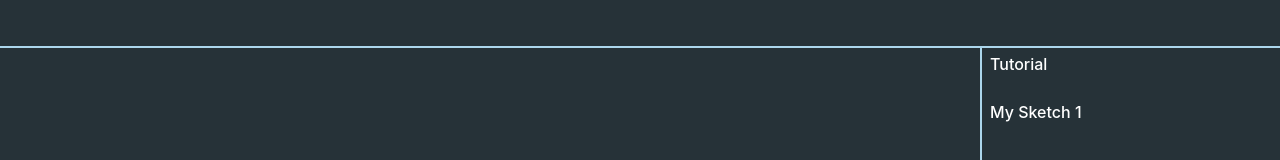
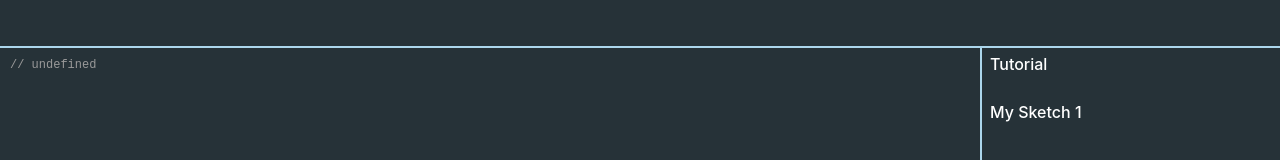
Before and after one commit to code-with-blanc/p5x-playground, a React (Create React App) app: page / in a window 1280 px wide. Shown: the top 160 px of the page. Built offline with nearby package versions, Linux system fonts and the light colour scheme.

Commit message:
Bring Editor component back

```diff
--- /dev/null
+++ b/src/features/editor/customSimpleEditor/CustomSimpleEditor.tsx
@@ -0,0 +1,35 @@
+import React from 'react'
+
+import ReactSimpleCodeEditor from 'react-simple-code-editor';
+import highlight from './highlight';
+
+import 'prismjs/components/prism-clike';
+import 'prismjs/components/prism-javascript';
+
+import './prism.css';
+
+
+interface CustomSimpleEditorProps {
+  value: string;
+  onValueChange: (value: string) => void;
+}
+
+export const CustomSimpleEditor = (props: CustomSimpleEditorProps) => {
+  return (
+    <ReactSimpleCodeEditor
+      value={props.value || "// undefined"}
+      onValueChange={props.onValueChange}
+      highlight={highlight}
+      padding={10}
+      style={{
+        fontFamily: '"Fira code", "Fira Mono", monospace',
+        fontSize: 12,
+        color: 'white',
+        width: '100%',
+        height: '100%',
+      }}
+    />
+  )
+}
+
+export default CustomSimpleEditor;
--- a/src/features/editor/editor.tsx
+++ b/src/features/editor/editor.tsx
@@ -1,7 +1,7 @@
 import React, { Component } from 'react'
 import styled from 'styled-components';
 
-// import MySimpleEditor from './mySimpleEditor/mySimpleEditor';
+import CustomSimpleEditor from './customSimpleEditor/CustomSimpleEditor';
 import { withSketch, InjectedSketchProps } from '../../repository/sketch/sketchProvider';
 
 interface EditorProps extends InjectedSketchProps {
@@ -14,19 +14,15 @@ const Div = styled.div`
 `;
 
 class Editor extends Component<EditorProps> {
-  props: EditorProps = {
-    count: -99,
-    sketch: { id: 42, name: '', code: 'init'},
-    setCode: () => {},
-  }
-
   render() {
     return (
       <Div className={this.props.className}>
-        {/* <MySimpleEditor
+        <CustomSimpleEditor
           value = {this.props?.sketch?.code}
-          onValueChange = {(value) => { this.props.setCode(value) }}
-        /> */}
+          onValueChange = {(value) => {
+            console.log(`will set value: ${value}`)
+            this.props.setCode(value) }}
+        />
       </Div>
     )
   }
--- a/src/repository/sketch/sketchProvider.tsx
+++ b/src/repository/sketch/sketchProvider.tsx
@@ -36,7 +36,6 @@ class MakeCounter extends React.Component<P, State> {
   }
 
   render() {
-    console.log(this.state.sketch)
     return (
       <Component
         count={++count}
--- a/src/repository/sketch/sketchRepository.ts
+++ b/src/repository/sketch/sketchRepository.ts
@@ -42,6 +42,7 @@ class SketchRepository {
 
   public static updateCode(code: string) {
     _sketches[0].code = code;
+    console.log(`will call listener with ${_sketches[0].code}`);
     SketchRepository._listener?.call(null, _sketches[0]);
   }
 }
```
Also changed, not shown: src/features/editor/mySimpleEditor/mySimpleEditor.tsx (deleted, +0 -35 lines), src/features/editor/customSimpleEditor/highlight.js (renamed from src/features/editor/mySimpleEditor/highlight.js), src/features/editor/customSimpleEditor/prism.css (renamed from src/features/editor/mySimpleEditor/prism.css).
